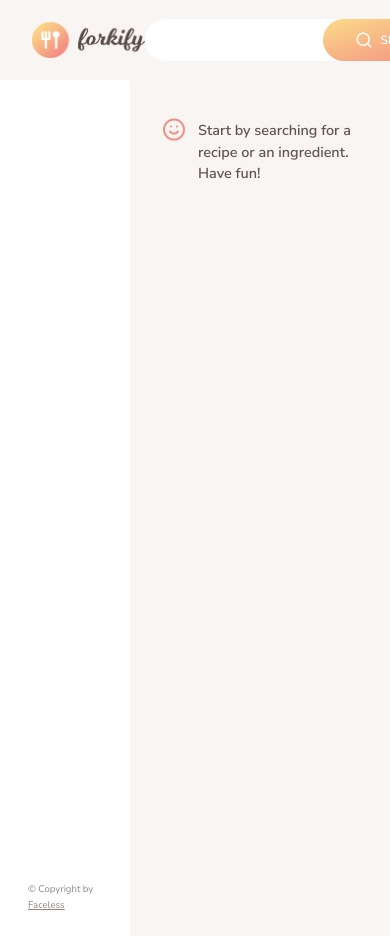
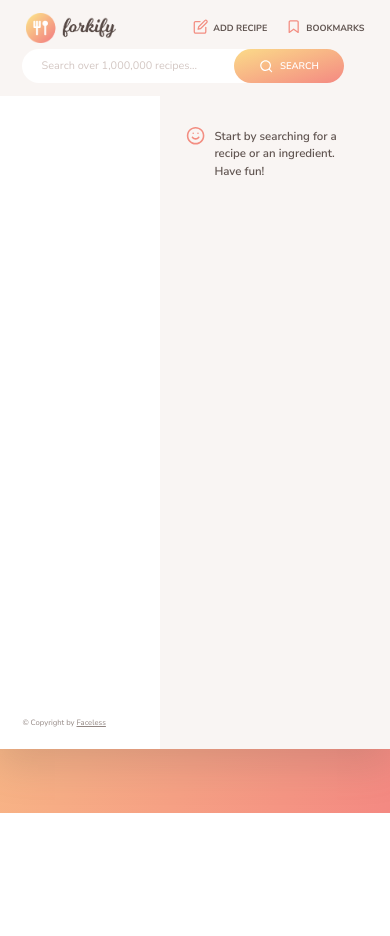
Before and after one commit to FacelessFK/forkify-faceless, a website built with Parcel: page index.html in a window 390 px wide. After the commit the page ends 844 px from the top, so only its background shows below. Built offline with nearby package versions, Linux system fonts and the light colour scheme; no server answers.

Commit message:
fix responsive

```diff
--- a/src/js/views/recipeView.js
+++ b/src/js/views/recipeView.js
@@ -75,6 +75,7 @@ class RecipeView extends View {
         </div>
       </div>
 
+
       <div class="recipe__user-generated ${this._data.key ? '' : 'hidden'}">
             <svg>
               <use href="${icons}#icon-user"></use>
--- a/src/sass/_base.scss
+++ b/src/sass/_base.scss
@@ -11,10 +11,12 @@ $color-grey-dark-2: #918581; // Lighter text
 
 $gradient: linear-gradient(to right bottom, $color-grad-1, $color-grad-2);
 
-$bp-large: 78.15em; // 1250px
-$bp-medium: 61.25em; // 980px
-$bp-small: 37.5em; // 600px
-$bp-smallest: 31.25em; // 500px
+$bp-largest: 78.15em; // 1250px
+$bp-large: 61.25em; // 980px
+$bp-mediumEx: 51.25em; // 820px
+$bp-medium: 46.87em; // 750px
+$bp-small: 40.62em; // 650px
+$bp-smallest: 34.37em; // 550px
 
 * {
   margin: 0;
@@ -31,8 +33,14 @@ html {
   box-sizing: border-box;
   font-size: 62.5%;
 
-  @media only screen and (max-width: $bp-medium) {
+  @media only screen and (max-width: $bp-large) {
     font-size: 50%;
+  }
+  @media only screen and (max-width: $bp-small) {
+    font-size: 43%;
+  }
+  @media only screen and (max-width: $bp-smallest) {
+    font-size: 40%;
   }
 }
 
@@ -58,12 +66,19 @@ body {
 
   display: grid;
   grid-template-rows: 10rem minmax(100rem, auto);
-  grid-template-columns: 1fr 2fr;
+  @media only screen and (max-width: $bp-medium) {
+    grid-template-rows: 15rem minmax(100rem, auto);
+  }
+  grid-template-columns: minmax(25rem, 1fr) minmax(30rem, 2fr);
+
+  @media only screen and (max-width: $bp-mediumEx) {
+  }
+
   grid-template-areas:
     'head head'
     'list recipe';
 
-  @media only screen and (max-width: $bp-large) {
+  @media only screen and (max-width: $bp-largest) {
     max-width: 100%;
     margin: 0;
     border-radius: 0;
--- a/src/sass/_header.scss
+++ b/src/sass/_header.scss
@@ -5,8 +5,14 @@
   align-items: center;
   justify-content: space-between;
 
+  @media only screen and (max-width: $bp-medium) {
+    flex-wrap: wrap;
+    align-content: center;
+  }
+
   &__logo {
     margin-left: 4rem;
+
     height: 4.6rem;
     display: block;
   }
@@ -41,11 +47,18 @@
       color: $color-grey-light-3;
     }
 
-    @media only screen and (max-width: $bp-medium) {
+    @media only screen and (max-width: $bp-largest) {
       width: auto;
 
       &::placeholder {
         color: white;
+      }
+    }
+    @media only screen and (max-width: $bp-medium) {
+      width: 30rem;
+
+      &::placeholder {
+        color: $color-grey-light-3;
       }
     }
   }
@@ -53,6 +66,11 @@
   &__btn {
     font-weight: 600;
     font-family: inherit;
+  }
+  @media only screen and (max-width: $bp-medium) {
+    order: 3;
+    margin-top: 1rem;
+    margin-left: 3.5rem;
   }
 }
 
--- a/src/sass/_recipe.scss
+++ b/src/sass/_recipe.scss
@@ -1,5 +1,6 @@
 .recipe {
   background-color: $color-grey-light-1;
+  grid-area: recipe;
 
   ///////////
   // FIGURE
@@ -57,7 +58,7 @@
       );
     }
 
-    @media only screen and (max-width: $bp-medium) {
+    @media only screen and (max-width: $bp-large) {
       width: 70%;
     }
   }
@@ -68,6 +69,11 @@
     display: flex;
     align-items: center;
     padding: 7.5rem 8rem 3.5rem 8rem;
+    @media only screen and (max-width: $bp-mediumEx) {
+      padding-top: 8rem;
+    }
+
+    position: relative;
   }
 
   &__info {
@@ -118,6 +124,14 @@
       fill: $color-primary;
     }
   }
+  &__details &__user-generated {
+    @media only screen and (max-width: $bp-mediumEx) {
+      position: absolute;
+      top: 3rem;
+      right: 6rem;
+    }
+  }
+  //   look at end of file for another button
 
   ///////////
   // INGREDIENTS
@@ -177,3 +191,11 @@
     font-weight: 700;
   }
 }
+// just for better look in small screen
+.btn--bookmark {
+  @media only screen and (max-width: $bp-mediumEx) {
+    position: absolute;
+    top: 3rem;
+    right: 2rem;
+  }
+}
```
